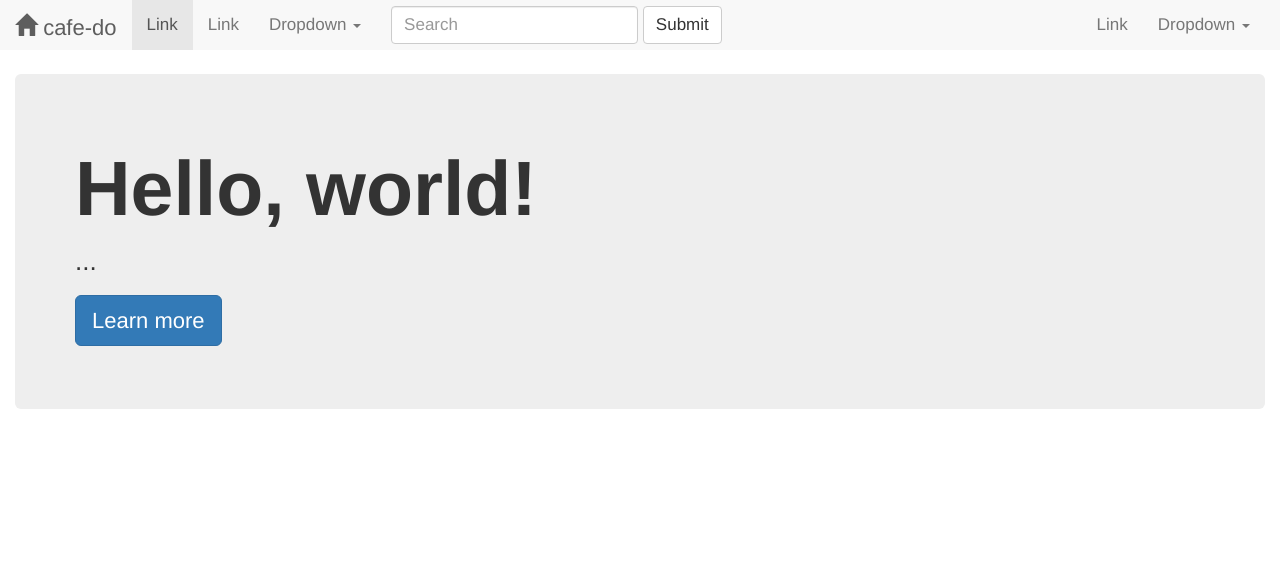
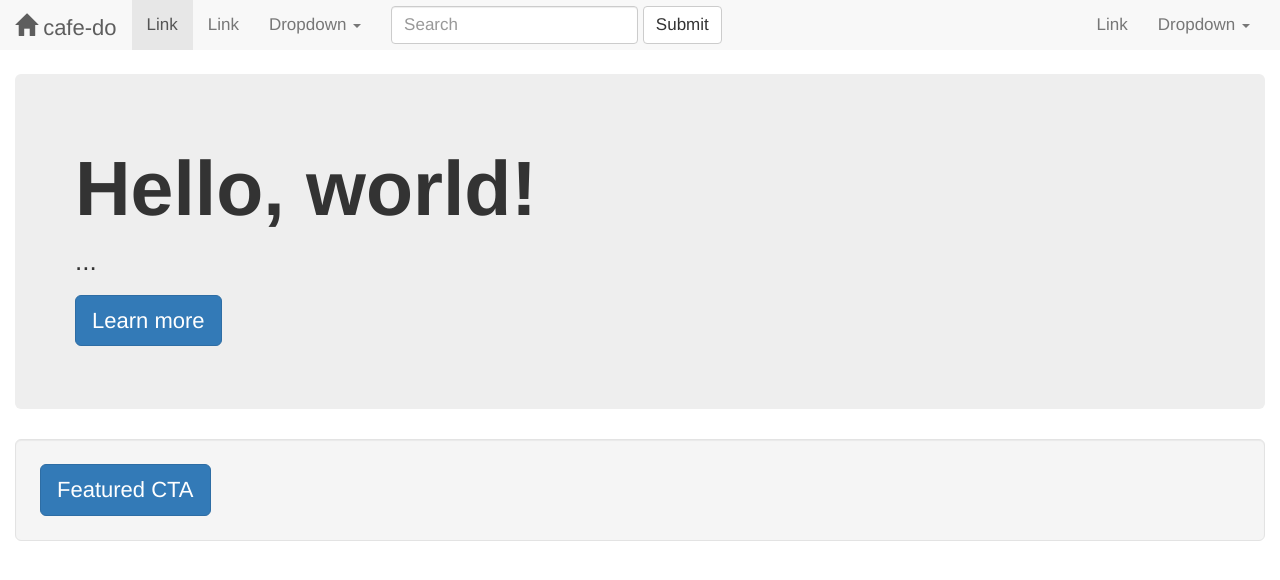
Before and after one commit to cafe-do/cafe-do.github.io, a Jekyll site: the page built from index.html, in a window 1280 px wide. Shown: the top 580 px of the page. Built offline with Jekyll 4.4.1, drawn with Linux system fonts in a browser that asks for light colours.

Commit message:
Added featured call to action.

```diff
--- /dev/null
+++ b/_includes/featured-cta.html
@@ -0,0 +1,3 @@
+<div class="well well-lg">
+	<a class="btn btn-primary btn-lg" href="#" role="button">Featured CTA</a>
+</div>
--- a/_layouts/homepage.html
+++ b/_layouts/homepage.html
@@ -3,3 +3,4 @@ layout: default
 ---
 
 {% include jumbotron.html %}
+{% include featured-cta.html %}
```
